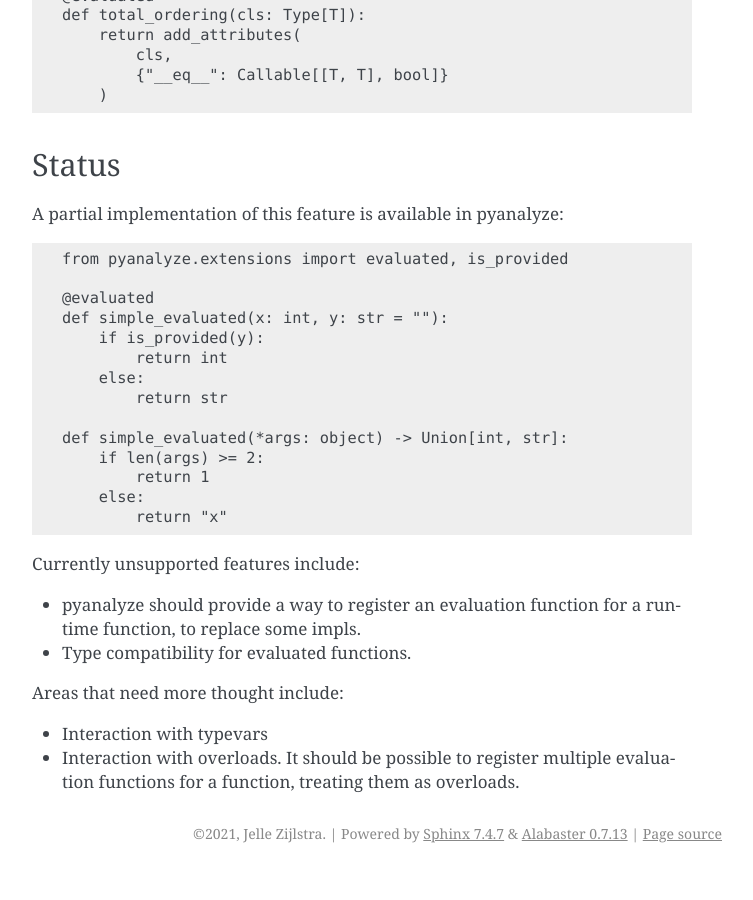
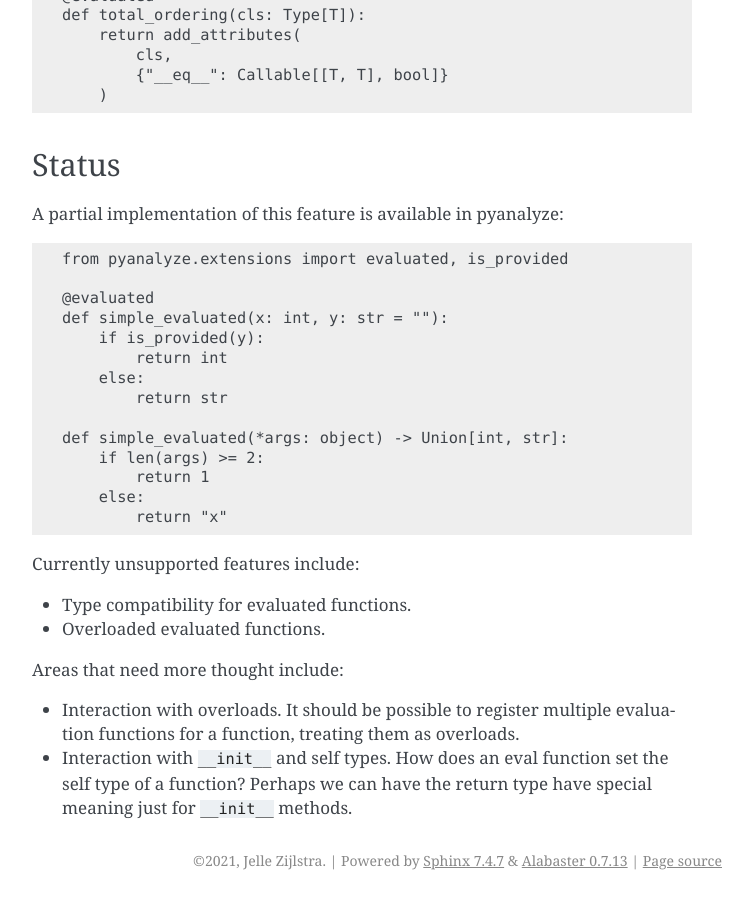
Before and after one commit to quora/pyanalyze, a Sphinx documentation site: the page built from docs/type_evaluation.md, in a window 1280 px wide and 900 px high, scrolled down 14637 px. Shown: the whole window, without its empty margins (388-1141 px from the left). Built offline with Sphinx 7.4.7, drawn with Linux system fonts in a browser that asks for light colours; before the commit the page ends 15510 px from its top, so only the background shows below that.

Commit message:
some more

```diff
--- a/docs/type_evaluation.md
+++ b/docs/type_evaluation.md
@@ -737,14 +737,15 @@ in pyanalyze:
 
 Currently unsupported features include:
 
-- pyanalyze should provide a way to register
-  an evaluation function for a runtime function,
-  to replace some impls.
 - Type compatibility for evaluated functions.
+- Overloaded evaluated functions.
 
 Areas that need more thought include:
 
-- Interaction with typevars
 - Interaction with overloads. It should be possible
   to register multiple evaluation functions for a
   function, treating them as overloads.
+- Interaction with `__init__` and self types. How does
+  an eval function set the self type of a function? Perhaps
+  we can have the return type have special meaning just for
+  `__init__` methods.
```
